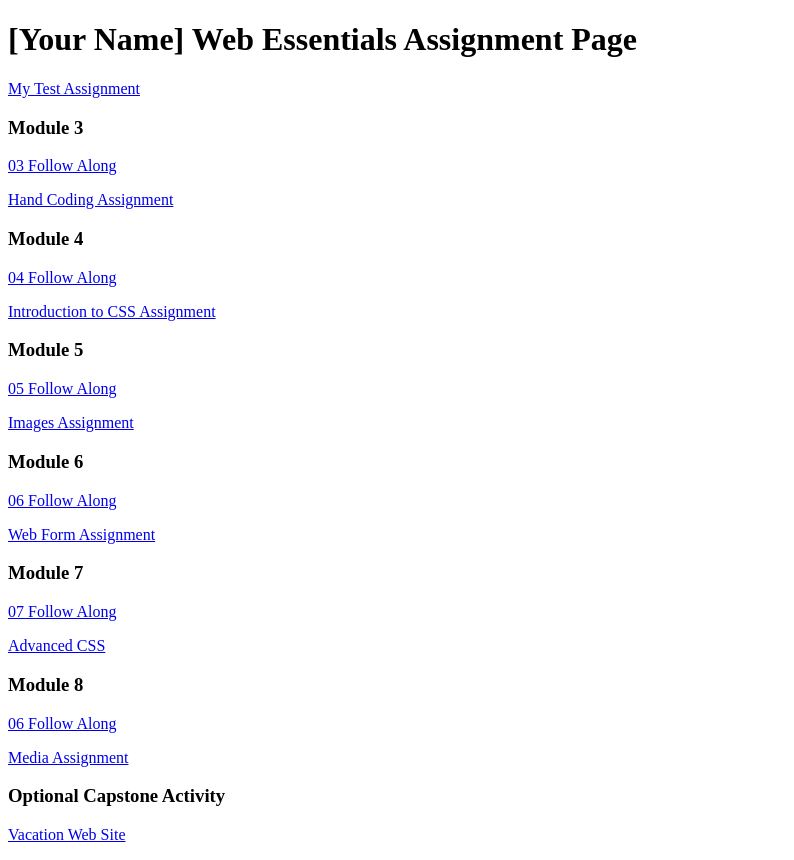
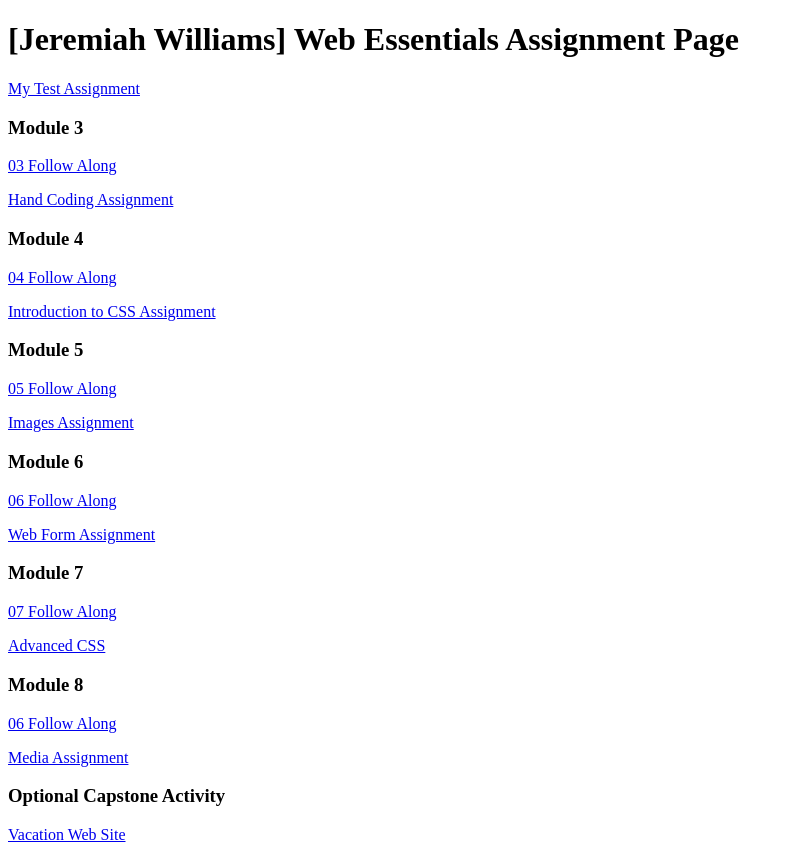
Before and after one commit to Jw040459/dwdd1600, a plain HTML site: page index.html in a window 1280 px wide. Shown: the whole page, without its empty margins (0-794 px from the left). Drawn offline with Linux system fonts and the light colour scheme.

Commit message:
Update index

```diff
--- a/index.html
+++ b/index.html
@@ -6,7 +6,7 @@
 		<title>dwdd 1600 assignment list page</title>
 	</head>
 	<body>
-		<h1>[Your Name] Web Essentials Assignment Page</h1>
+		<h1>[Jeremiah Williams] Web Essentials Assignment Page</h1>
 		<p><a href="01test">My Test Assignment</a></p>
 
 		<h3>Module 3</h3>
```
